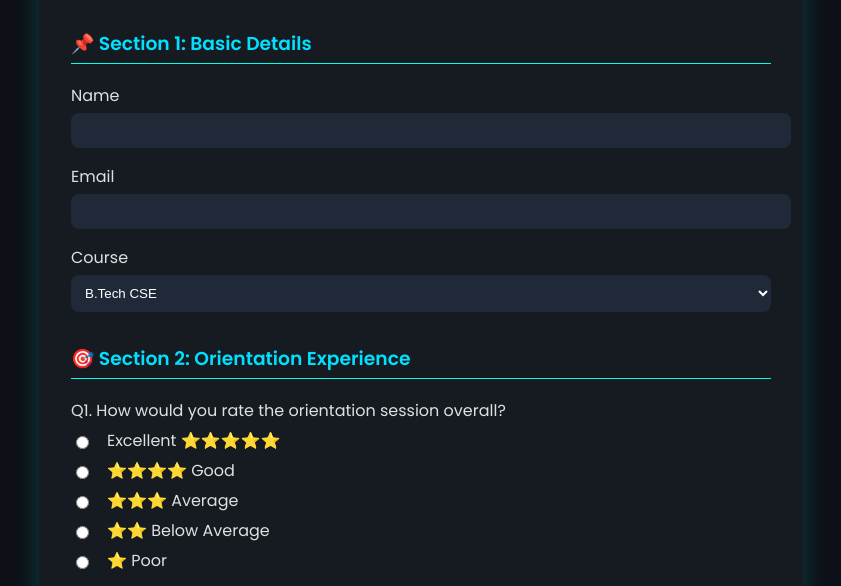
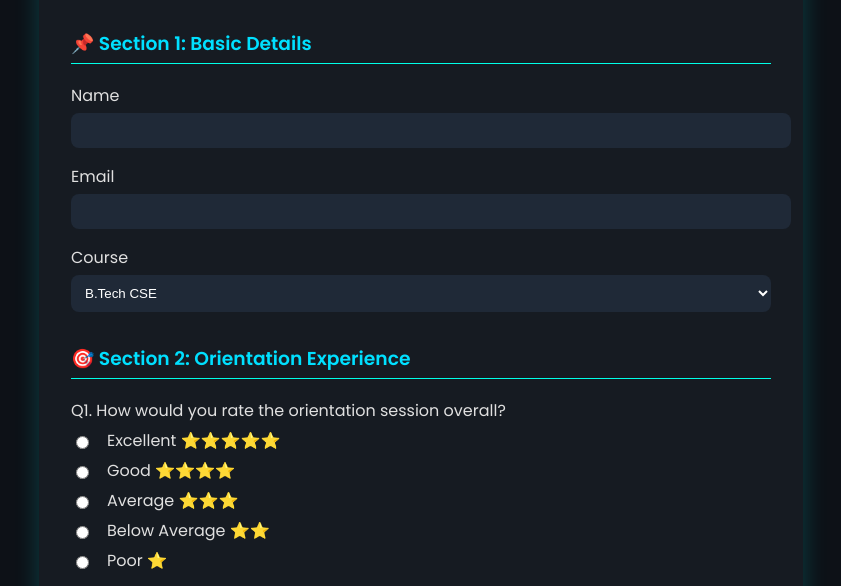
Before and after one commit to himaniiiiiverma/acm-feedback-form, a plain HTML site: page index.html in a window 1280 px wide. Shown: the part 169-755 px from the top of the page, without its empty margins (219-1060 px from the left). Drawn offline with Linux system fonts and the light colour scheme.

Commit message:
Update index.html

```diff
--- a/index.html
+++ b/index.html
@@ -37,11 +37,11 @@
 
       <label>Q1. How would you rate the orientation session overall?</label>
       <div class="radio-group">
-        <label><input type="radio" name="ratingOverall" value="5">Excellent ⭐⭐⭐⭐⭐ </label>
-        <label><input type="radio" name="ratingOverall" value="4"> ⭐⭐⭐⭐ Good</label>
-        <label><input type="radio" name="ratingOverall" value="3"> ⭐⭐⭐ Average</label>
-        <label><input type="radio" name="ratingOverall" value="2"> ⭐⭐ Below Average</label>
-        <label><input type="radio" name="ratingOverall" value="1"> ⭐ Poor</label>
+        <label><input type="radio" name="ratingOverall" value="5">Excellent ⭐⭐⭐⭐⭐</label>
+        <label><input type="radio" name="ratingOverall" value="4">Good ⭐⭐⭐⭐</label>
+        <label><input type="radio" name="ratingOverall" value="3">Average ⭐⭐⭐</label>
+        <label><input type="radio" name="ratingOverall" value="2">Below Average ⭐⭐</label>
+        <label><input type="radio" name="ratingOverall" value="1">Poor ⭐</label>
       </div>
 
       <label>Q2. Which part of the orientation did you enjoy the most?</label>
```
